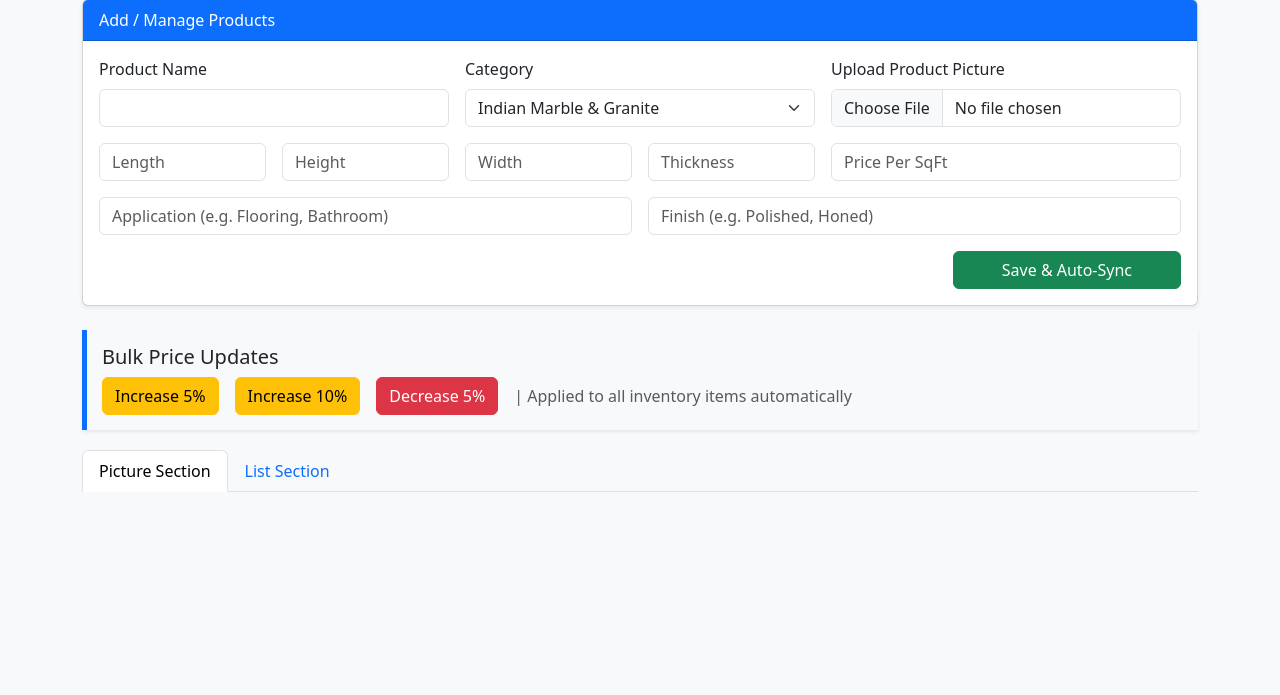
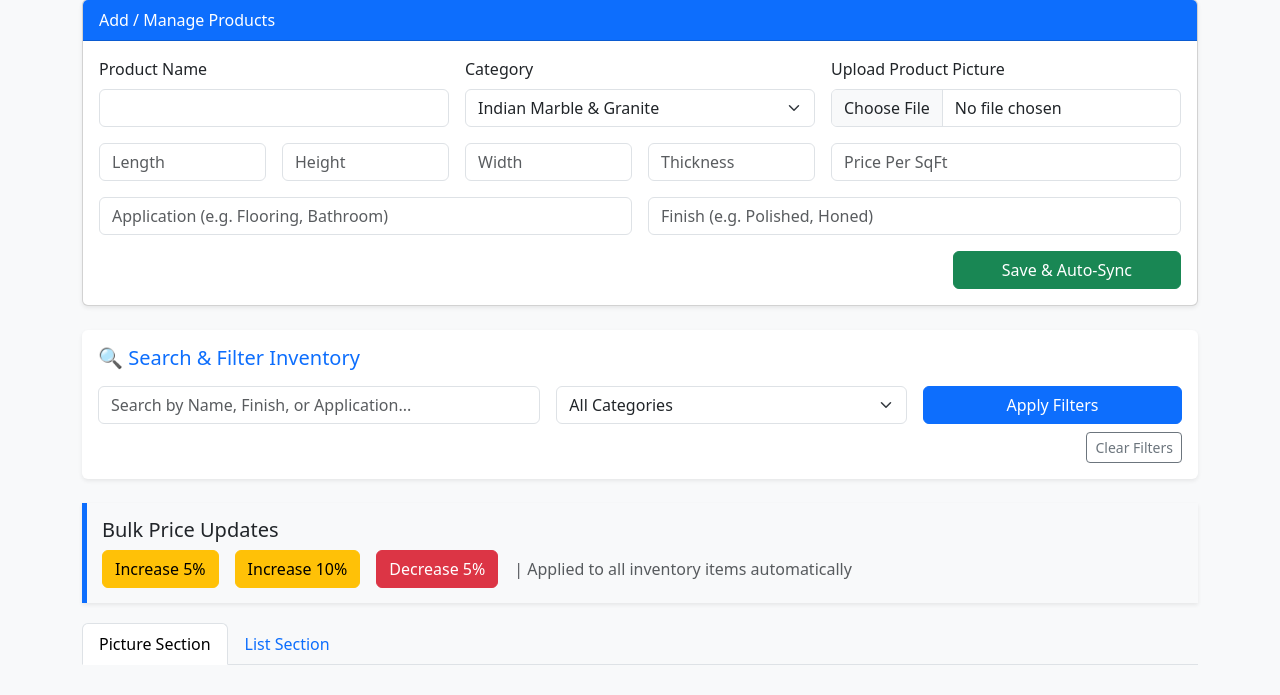
Before and after one commit to Ashwani-3Tech/Marbel-ERP-Project, a Flask app: page / in a window 1280 px wide. Shown: the part 105-800 px from the top of the page. Run offline with Flask 3, Linux system fonts and the light colour scheme; data that the repository does not hold is empty.

Commit message:
Add files via upload
"Added advanced Search and Filter functionality."

```diff
--- a/app.py
+++ b/app.py
@@ -42,9 +42,27 @@ setup_database()
 
 @app.route('/')
 def index():
+    # Get the search words from the user
+    search_query = request.args.get('search', '')
+    category_filter = request.args.get('category', '')
+
+    query = "SELECT * FROM Products WHERE 1=1"
+    params = []
+
+    # Filter by Text (Name, Application, or Finish)
+    if search_query:
+        query += " AND (name LIKE ? OR application LIKE ? OR finish LIKE ?)"
+        params.extend([f"%{search_query}%", f"%{search_query}%", f"%{search_query}%"])
+
+    # Filter by Category Dropdown
+    if category_filter:
+        query += " AND category = ?"
+        params.append(category_filter)
+
     conn = get_db_connection()
-    products = conn.execute('SELECT * FROM Products').fetchall()
+    products = conn.execute(query, params).fetchall()
     conn.close()
+
     return render_template('index.html', products=products)
 
 @app.route('/add', methods=['POST'])
--- a/templates/index.html
+++ b/templates/index.html
@@ -71,6 +71,33 @@
         </div>
     </div>
 
+    <div class="card mb-4 shadow-sm border-0 bg-white">
+        <div class="card-body">
+            <h5 class="card-title text-primary mb-3">🔍 Search & Filter Inventory</h5>
+            <form action="/" method="GET" class="row g-3">
+                <div class="col-md-5">
+                    <input type="text" name="search" class="form-control" placeholder="Search by Name, Finish, or Application...">
+                </div>
+                <div class="col-md-4">
+                    <select name="category" class="form-select">
+                        <option value="">All Categories</option>
+                        <option>Indian Marble & Granite</option>
+                        <option>Imported Marble</option>
+                        <option>Exotic Marble</option>
+                        <option>Onyx</option>
+                        <option>Quartzite</option>
+                    </select>
+                </div>
+                <div class="col-md-3">
+                    <button type="submit" class="btn btn-primary w-100">Apply Filters</button>
+                </div>
+            </form>
+            <div class="mt-2 text-end">
+                <a href="/" class="btn btn-sm btn-outline-secondary">Clear Filters</a>
+            </div>
+        </div>
+    </div>
+
     <div class="bulk-section shadow-sm">
         <h5>Bulk Price Updates</h5>
         <form action="/bulk_update" method="POST" class="d-flex align-items-center gap-3">
@@ -100,8 +127,11 @@
                         <div class="card-body">
                             <h6 class="card-title">{{ p.name }}</h6>
                             <p class="card-text small text-muted mb-1">{{ p.category }}</p>
-                            <p class="text-primary fw-bold">₹{{ p.price_per_sqft }}</p>
-                            <a href="/delete/{{ p.id }}" class="btn btn-sm btn-danger mt-2">Delete</a>
+                            <p class="text-primary fw-bold mb-2">₹{{ p.price_per_sqft }}</p>
+                            <div class="d-flex justify-content-between">
+                                <a href="https://wa.me/?text=Marble:%20{{p.name}}" class="btn btn-sm btn-outline-success" target="_blank">WA</a>
+                                <a href="/delete/{{ p.id }}" class="btn btn-sm btn-outline-danger" onclick="return confirm('Are you sure you want to delete this?')">Delete</a>
+                            </div>
                         </div>
                     </div>
                 </div>
@@ -132,6 +162,7 @@
                             <td>{{ p.finish }}</td>
                             <td>
                                 <a href="https://wa.me/?text=Marble%20Quote:%20{{p.name}}%20at%20Rs.{{p.price_per_sqft}}" target="_blank" class="btn btn-sm btn-success">WhatsApp</a>
+                                <a href="/delete/{{ p.id }}" class="btn btn-sm btn-danger" onclick="return confirm('Are you sure you want to delete this?')">Delete</a>
                             </td>
                         </tr>
                         {% endfor %}
```
